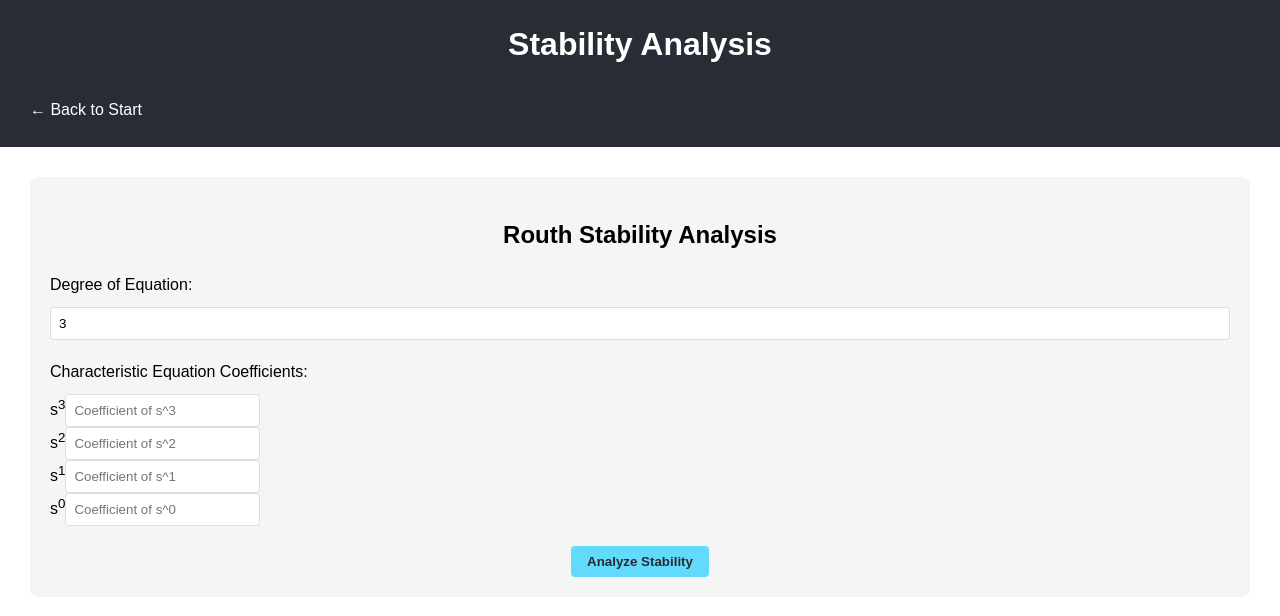
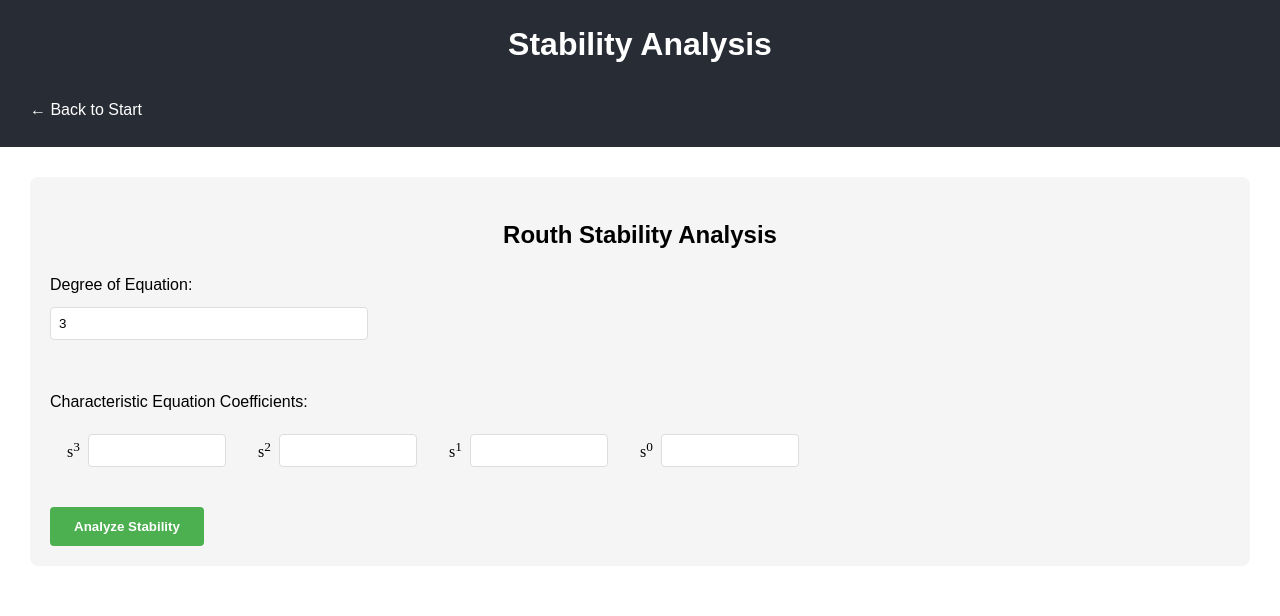
Before and after one commit to braamost/SignalFlowGraph_and_RouthCriteria, a React (Vite) app in the folder front/: page /stability in a window 1280 px wide. Shown: the top 616 px of the page. Built offline with nearby package versions, Linux system fonts and the light colour scheme.

Commit message:
some changes and add more styling

```diff
--- a/front/src/components/StabilityAnalysis.jsx
+++ b/front/src/components/StabilityAnalysis.jsx
@@ -78,7 +78,6 @@ function StabilityAnalysis({ onResultsReceived }) {
                     setEquation(newEquation);
                     setError(null);
                   }}
-                  placeholder={`Coefficient of s^${degree - index}`}
                   className="coefficient-field"
                   step="any"
                 />
--- a/front/src/styles/App.css
+++ b/front/src/styles/App.css
@@ -301,3 +301,195 @@ button:hover {
   flex-grow: 1;
   padding: 30px;
 }
+/* Status badge for stable/unstable indication */
+.status-badge {
+  display: inline-block;
+  padding: 8px 16px;
+  border-radius: 4px;
+  font-weight: bold;
+  margin: 10px 0;
+}
+
+.stable {
+  background-color: #4caf50;
+  color: white;
+}
+
+.unstable {
+  background-color: #f44336;
+  color: white;
+}
+
+/* Results grid layout */
+.results-grid {
+  display: grid;
+  grid-template-columns: 1fr 1fr;
+  gap: 20px;
+  margin-top: 20px;
+}
+
+/* Results card styling */
+.results-card {
+  background: white;
+  border-radius: 8px;
+  padding: 20px;
+  box-shadow: 0 2px 5px rgba(0, 0, 0, 0.1);
+}
+
+.results-card h4 {
+  margin-top: 0;
+  margin-bottom: 15px;
+  color: #333;
+  border-bottom: 1px solid #eee;
+  padding-bottom: 8px;
+}
+
+/* Property item styles */
+.property-item {
+  display: flex;
+  justify-content: space-between;
+  margin-bottom: 10px;
+}
+
+.property-label {
+  font-weight: bold;
+  color: #555;
+}
+
+.property-value {
+  color: #333;
+}
+
+/* Pole list styling */
+.pole-list {
+  display: flex;
+  flex-wrap: wrap;
+  gap: 6px;
+}
+
+.pole-value {
+  background: #f5f5f5;
+  padding: 4px 8px;
+  border-radius: 3px;
+  font-family: monospace;
+}
+
+/* Routh table container */
+.routh-table-container {
+  overflow-x: auto;
+  margin-top: 10px;
+}
+
+/* Highlighting for sign changes */
+.sign-change {
+  background-color: #ffebee;
+  font-weight: bold;
+}
+
+.first-column {
+  font-weight: bold;
+  background-color: #f5f5f5;
+}
+/* Stability Analysis Form */
+.stability-form {
+  display: flex;
+  flex-direction: column;
+  gap: 20px;
+}
+
+.degree-group {
+  max-width: 300px;
+}
+
+.degree-input {
+  width: 100%;
+  padding: 8px;
+  border: 1px solid #ddd;
+  border-radius: 4px;
+}
+
+.coefficients-group {
+  margin-top: 10px;
+}
+
+.coefficients-container {
+  display: flex;
+  flex-wrap: wrap;
+  gap: 15px;
+  margin-top: 10px;
+}
+
+.coefficient-input {
+  display: flex;
+  align-items: center;
+  gap: 8px;
+}
+
+.power-label {
+  font-family: 'Times New Roman', Times, serif;
+  font-size: 16px;
+  width: 30px;
+  text-align: right;
+}
+
+.coefficient-field {
+  width: 120px;
+  padding: 8px;
+  border: 1px solid #ddd;
+  border-radius: 4px;
+}
+
+.error-message {
+  color: #d32f2f;
+  background-color: #ffebee;
+  padding: 10px;
+  margin-top: 10px;
+  border: 1px solid #f44336;
+  border-radius: 5px;
+  font-weight: bold;
+}
+
+.submit-button {
+  padding: 12px 24px;
+  background: #4caf50;
+  color: white;
+  border: none;
+  border-radius: 4px;
+  cursor: pointer;
+  font-weight: bold;
+  align-self: flex-start;
+  transition: background-color 0.2s;
+}
+
+.submit-button:hover {
+  background-color: #388e3c;
+}
+
+.submit-button:disabled {
+  background-color: #9e9e9e;
+  cursor: not-allowed;
+}
+
+.submit-button.loading {
+  position: relative;
+  color: transparent;
+}
+
+.submit-button.loading::after {
+  content: "";
+  position: absolute;
+  top: 50%;
+  left: 50%;
+  width: 20px;
+  height: 20px;
+  margin: -10px 0 0 -10px;
+  border: 3px solid rgba(255, 255, 255, 0.3);
+  border-radius: 50%;
+  border-top-color: white;
+  animation: spin 1s linear infinite;
+}
+
+@keyframes spin {
+  0% { transform: rotate(0deg); }
+  100% { transform: rotate(360deg); }
+}
```
